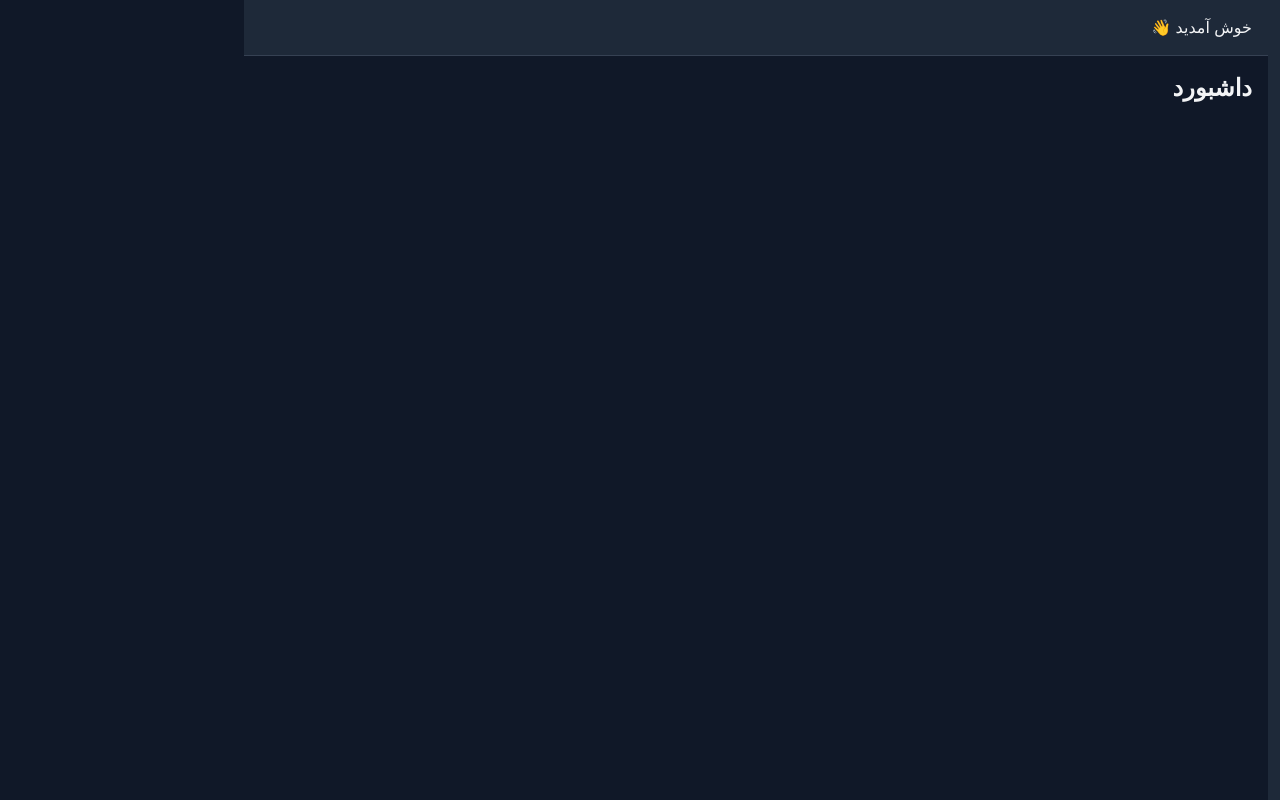
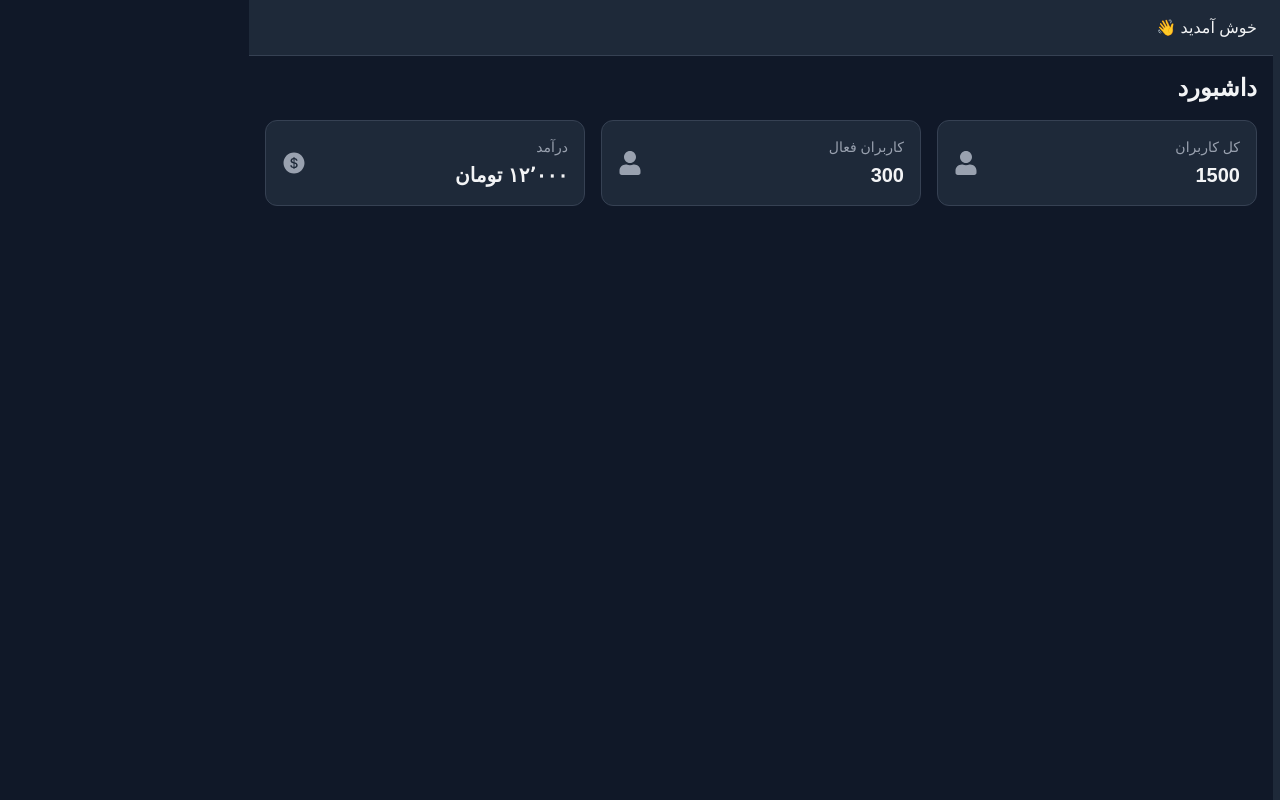
Before and after one commit to mohammad-shirani-developer/ecommerce-admin-panel, a Next.js app: page /dashboard in a window 1280 px wide. Built offline with nearby package versions, Linux system fonts and the light colour scheme; a web font is replaced by a local one.

Commit message:
feat(dashboard): add StatsCard and StatsGrid components for displaying statistics

```diff
--- /dev/null
+++ b/src/app/dashboard/StatsCard.tsx
@@ -0,0 +1,24 @@
+import { memo } from "react";
+
+interface StatsCardProps {
+  title: string;
+  value: string | number;
+  icon?: React.ReactNode;
+}
+
+const StatsCard = ({ title, value, icon }: StatsCardProps) => {
+  return (
+    <div className="bg-gray-800 border border-gray-700 p-4 rounded-xl">
+      <div className="flex items-center justify-between">
+        <div>
+          <p className="text-gray-400 text-sm">{title}</p>
+          <p className="text-xl font-semibold mt-1">{value}</p>
+        </div>
+
+        {icon && <div className="text-gray-400 text-2xl">{icon}</div>}
+      </div>
+    </div>
+  );
+};
+
+export default memo(StatsCard);
--- /dev/null
+++ b/src/app/dashboard/StatsGrid.tsx
@@ -0,0 +1,29 @@
+import StatsCard from "./StatsCard";
+
+interface StatItem {
+  id: number;
+  title: string;
+  value: string | number;
+  icon?: React.ReactNode;
+}
+
+interface StatsGridProps {
+  items: StatItem[];
+}
+
+const StatsGrid = ({ items }: StatsGridProps) => {
+  return (
+    <div className="grid grid-cols-1 sm:grid-cols-2 lg:grid-cols-3 gap-4">
+      {items.map((item) => (
+        <StatsCard
+          key={item.id}
+          title={item.title}
+          value={item.value}
+          icon={item.icon}
+        />
+      ))}
+    </div>
+  );
+};
+
+export default StatsGrid;
--- a/src/app/dashboard/page.tsx
+++ b/src/app/dashboard/page.tsx
@@ -1,5 +1,25 @@
+import { AiFillDollarCircle } from "react-icons/ai";
+import { FaUser } from "react-icons/fa";
+import StatsGrid from "./StatsGrid";
+
 const DashboardPage = () => {
-  return <h2 className="text-2xl font-bold">داشبورد</h2>;
+  const stats = [
+    { id: 1, title: "کل کاربران", value: 1500, icon: <FaUser /> },
+    { id: 2, title: "کاربران فعال", value: 300, icon: <FaUser /> },
+    {
+      id: 3,
+      title: "درآمد",
+      value: "۱۲٬۰۰۰ تومان",
+      icon: <AiFillDollarCircle />,
+    },
+  ];
+
+  return (
+    <>
+      <h2 className="text-2xl font-bold mb-4">داشبورد</h2>
+      <StatsGrid items={stats} />
+    </>
+  );
 };
 
 export default DashboardPage;
```
